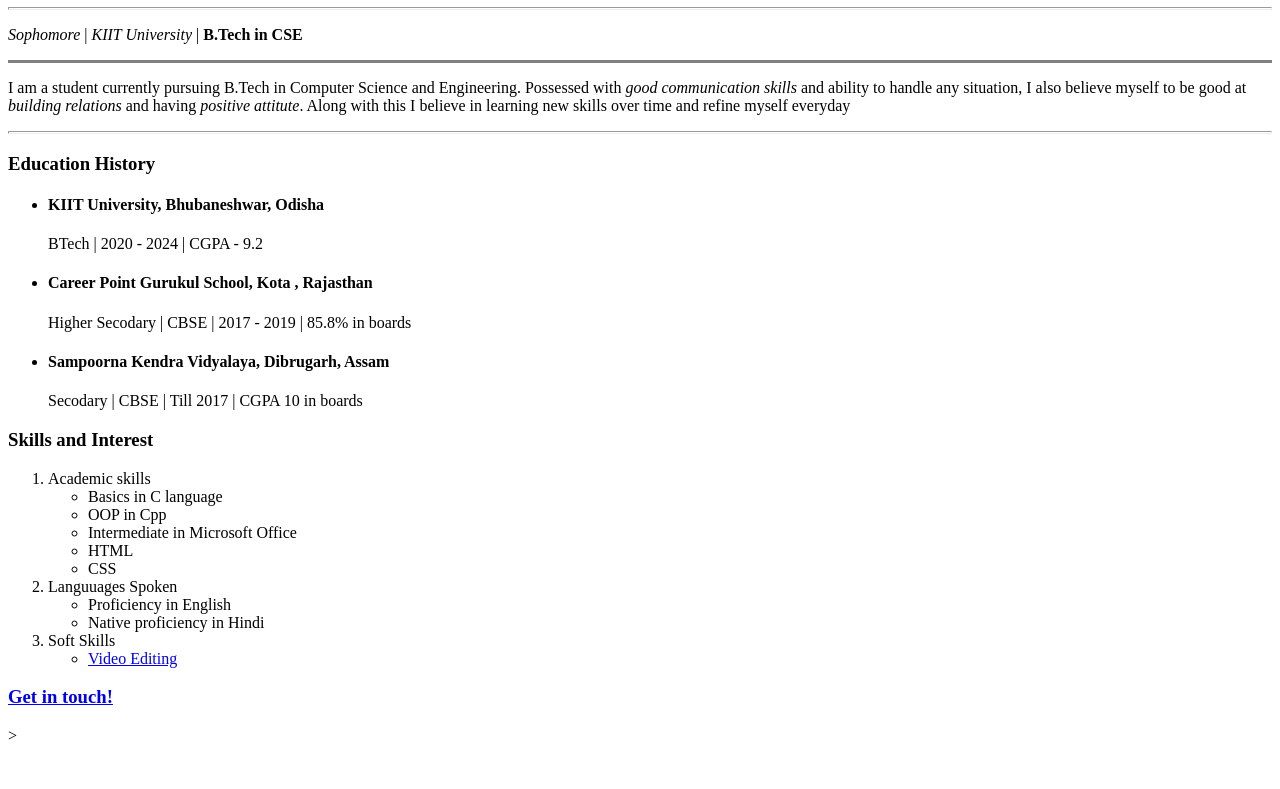
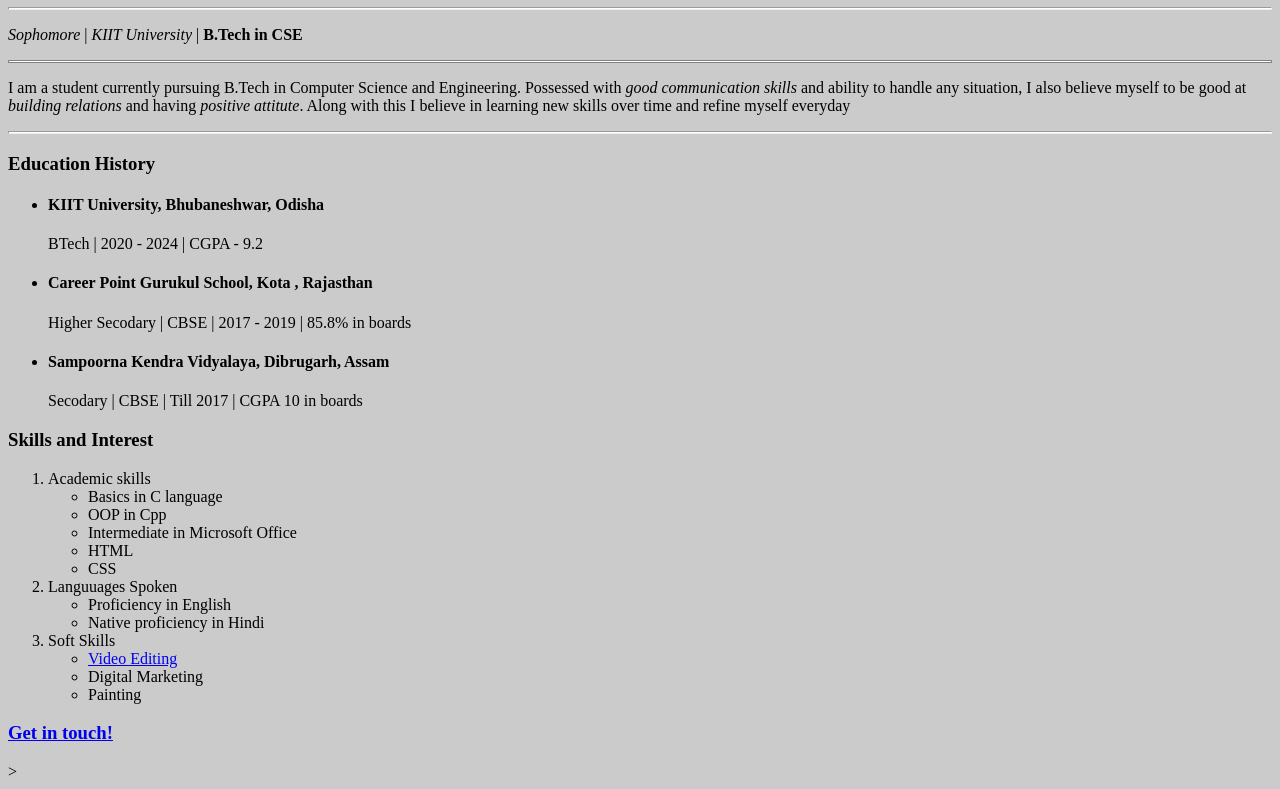
Before and after one commit to snehpriya02/CV, a plain HTML site: page index.html in a window 1280 px wide. Shown: the part 385-1174 px from the top of the page. Before the commit the page ends 1138 px from the top, so only its background shows below. Drawn offline with Linux system fonts and the light colour scheme.

Commit message:
Add files via upload

```diff
--- a/index.html
+++ b/index.html
@@ -3,6 +3,15 @@
  <head>
      <meta charset = "utf = 8">
      <title>Sneha Resume</title>
+     <style>
+         body {
+            background-color: rgba(1, 1, 8, 0.205);
+         }
+
+         hr{
+             background-color: white;
+         }
+     </style>
  </head>
  <body>
      <img src = "https://media-exp1.licdn.com/dms/image/C4E03AQF2-mYFwXSNYg/profile-displayphoto-shrink_400_400/0/1616126557337?e=1646265600&v=beta&t=KlizGl18UMkRQGp8b7zbMsSzeesaECkrsgucW8qTkd4" alt " Sneha Profile Picture ">
@@ -40,6 +49,8 @@
          <li>Soft Skills</li>
             <ul>
                 <li><a href="https://drive.google.com/file/d/1iZZUTwx9ZRmY2oTRvjVQOJM3IVQclDVv/view?usp=sharing">Video Editing</a></li>
+                <li>Digital Marketing</li>
+                <li>Painting</li>
             </ul>
 
 
```
